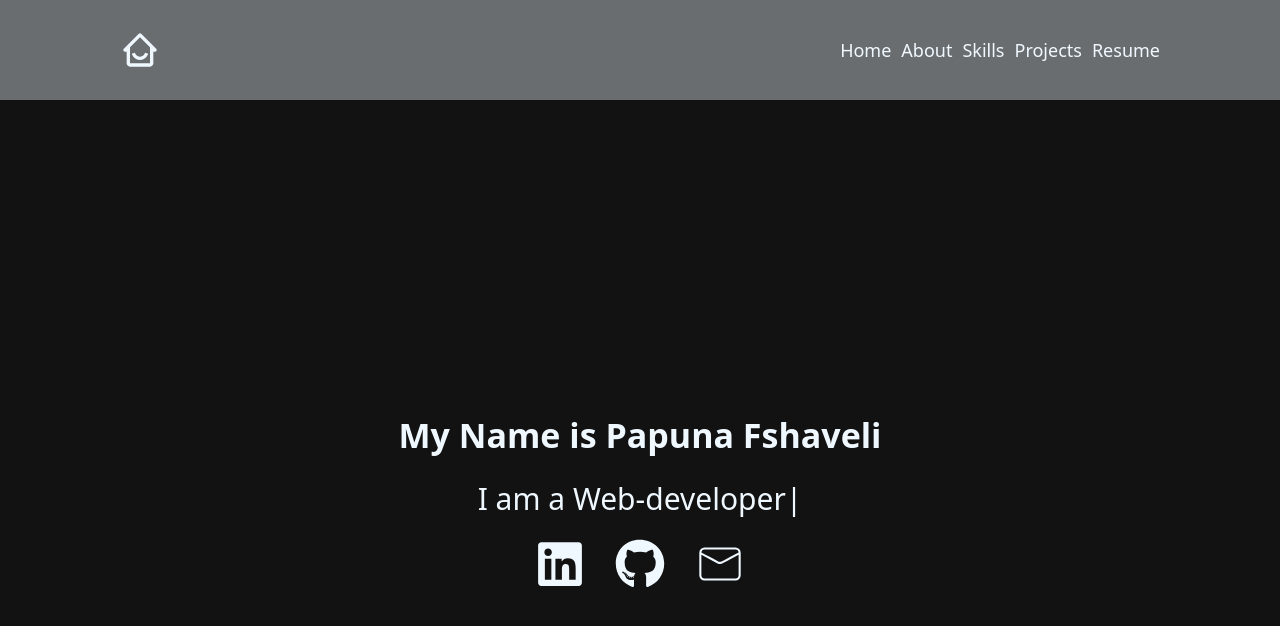
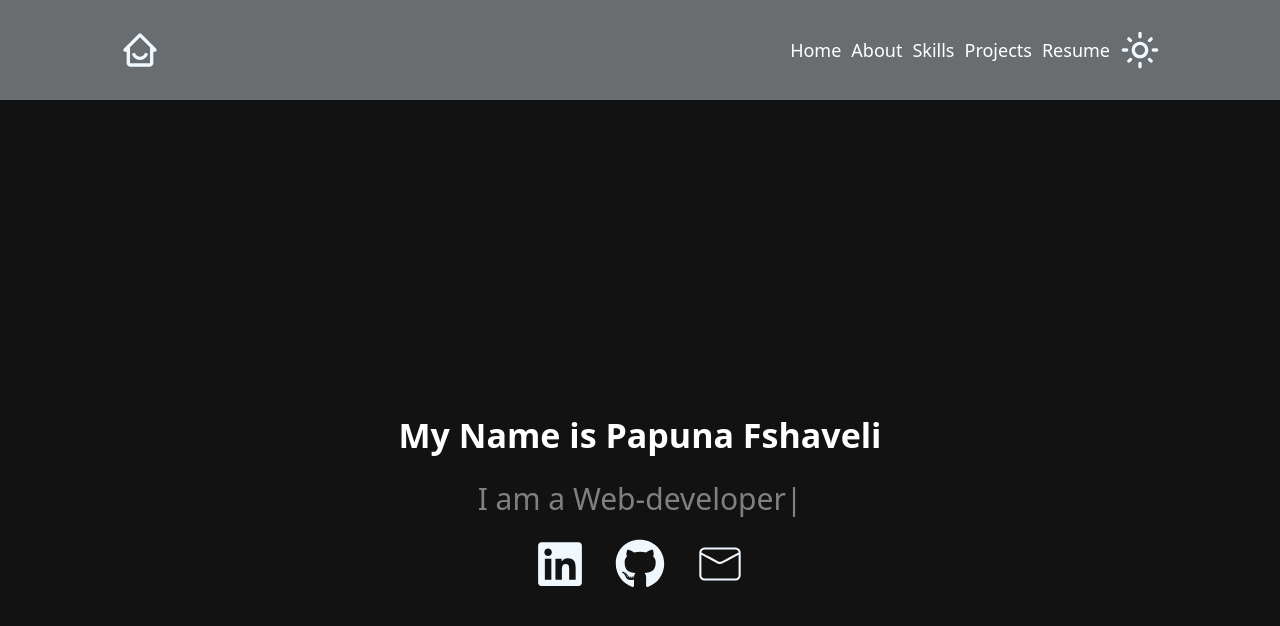
Before and after one commit to papunafshaveli/Resume-Papuna-Fshaveli, a React (Vite) app: page / in a window 1280 px wide. Shown: the top 626 px of the page. Built offline with nearby package versions, Linux system fonts and the light colour scheme.

Commit message:
add context

```diff
--- a/src/components/App.tsx
+++ b/src/components/App.tsx
@@ -8,18 +8,23 @@ import Skills from "../pages/Skills/Skills";
 import Projects from "../pages/Projects/Projects";
 import Resume from "../pages/Resume/Resume";
 import { AppContainer } from "./styles";
-import { useEffect } from "react";
+import { createContext, useEffect, useState } from "react";
+
+export const ThemesContext = createContext(false);
 
 function App() {
   const navigateToHome = useNavigate();
+
+  const [isDarkMode, setIsDarkMode] = useState(true);
 
   useEffect(() => {
     navigateToHome("/");
   }, []);
 
   return (
-    <AppContainer>
-      <Header />
+    <ThemesContext.Provider value={isDarkMode}>
+      <AppContainer isDarkMode={isDarkMode}>
+        <Header isDarkMode={isDarkMode} setIsDarkMode={setIsDarkMode} />
 
         <Routes>
           <Route path="/" element={<Home />} />
@@ -29,6 +34,7 @@ function App() {
           <Route path="/resume" element={<Resume />} />
         </Routes>
       </AppContainer>
+    </ThemesContext.Provider>
   );
 }
 
--- a/src/components/Header.tsx
+++ b/src/components/Header.tsx
@@ -1,7 +1,16 @@
-import { useEffect, useState } from "react";
+import {
+  Dispatch,
+  SetStateAction,
+  useContext,
+  useEffect,
+  useState,
+} from "react";
 import { RxHamburgerMenu } from "react-icons/rx";
 import { useNavigate } from "react-router-dom";
 import { BiHomeSmile } from "react-icons/bi";
+import { MdOutlineLightMode } from "react-icons/md";
+import { FcNightPortrait } from "react-icons/fc";
+import { BiSolidHomeHeart } from "react-icons/bi";
 
 import { useDimensions } from "../hooks/useDimensions";
 import {
@@ -11,8 +20,15 @@ import {
   StyledNav,
   StyledNavLink,
 } from "./styles";
+import { ThemesContext } from "./App";
 
-const Header = () => {
+const Header = ({
+  isDarkMode,
+  setIsDarkMode,
+}: {
+  isDarkMode: boolean;
+  setIsDarkMode: Dispatch<SetStateAction<boolean>>;
+}) => {
   const navigate = useNavigate();
 
   const [burgerIsVisible, setBurgerIsVisible] = useState(true);
@@ -27,20 +43,55 @@ const Header = () => {
     }
   }, [width, navIsVisible, burgerIsVisible]);
 
+  const themes = useContext(ThemesContext);
+
   return (
-    <HeaderContainer>
+    <HeaderContainer themes={themes}>
       <HomeIconWrapper>
-        <BiHomeSmile size={40} onClick={() => navigate("/")} />
+        {themes ? (
+          <BiHomeSmile size={40} onClick={() => navigate("/")} />
+        ) : (
+          <BiSolidHomeHeart
+            color="black"
+            size={40}
+            onClick={() => navigate("/")}
+          />
+        )}
       </HomeIconWrapper>
 
       {navIsVisible && (
         <div>
           <StyledNav>
-            <StyledNavLink to="/">Home</StyledNavLink>
-            <StyledNavLink to="/about">About</StyledNavLink>
-            <StyledNavLink to="/skills">Skills</StyledNavLink>
-            <StyledNavLink to="/projects">Projects</StyledNavLink>
-            <StyledNavLink to="/resume">Resume</StyledNavLink>
+            <StyledNavLink themes={themes} to="/">
+              Home
+            </StyledNavLink>
+            <StyledNavLink themes={themes} to="/about">
+              About
+            </StyledNavLink>
+            <StyledNavLink themes={themes} to="/skills">
+              Skills
+            </StyledNavLink>
+            <StyledNavLink themes={themes} to="/projects">
+              Projects
+            </StyledNavLink>
+            <StyledNavLink themes={themes} to="/resume">
+              Resume
+            </StyledNavLink>
+            {themes ? (
+              <MdOutlineLightMode
+                size={40}
+                onClick={() => {
+                  setIsDarkMode(!isDarkMode);
+                }}
+              />
+            ) : (
+              <FcNightPortrait
+                size={40}
+                onClick={() => {
+                  setIsDarkMode(!isDarkMode);
+                }}
+              />
+            )}
           </StyledNav>
         </div>
       )}
--- a/src/components/styles.ts
+++ b/src/components/styles.ts
@@ -2,20 +2,22 @@ import { NavLink } from "react-router-dom";
 import styled from "styled-components";
 import { device } from "../device/device";
 //app
-export const AppContainer = styled.div`
+export const AppContainer = styled.div<{ isDarkMode: boolean }>`
+  min-height: 100vh;
   display: flex;
   flex-direction: column;
   align-items: center;
+  background: ${(props) => (props.isDarkMode ? "rgb(18, 18, 18);" : "#CFCBCA")};
 `;
 //Header
-export const HeaderContainer = styled.div`
+export const HeaderContainer = styled.div<{ themes: boolean }>`
   width: 100%;
 
   display: flex;
   align-items: center;
   justify-content: space-between;
 
-  background-color: #6a6d70;
+  background-color: ${(props) => (props.themes ? "#6a6d70" : "#F5EBE8")};
   padding: 10px 0;
 
   @media ${device.mobileL} {
@@ -58,9 +60,10 @@ export const StyledNav = styled.nav`
   }
 `;
 
-export const StyledNavLink = styled(NavLink)`
+export const StyledNavLink = styled(NavLink)<{ themes: boolean }>`
   text-decoration: none;
   font-size: 1.8rem;
+  color: ${(props) => (props.themes ? "white" : "black")};
 
   cursor: pointer;
 
--- a/src/pages/Home/Home.tsx
+++ b/src/pages/Home/Home.tsx
@@ -8,6 +8,8 @@ import {
   IntroAnimation,
   Introduction,
 } from "./styles";
+import { useContext } from "react";
+import { ThemesContext } from "../../components/App";
 
 const Home = () => {
   const visitLinkedin = () => {
@@ -24,9 +26,10 @@ const Home = () => {
   const sendEmail = () => {
     window.location.href = "mailto:papunafshaveli@gmail.com";
   };
+  const themes = useContext(ThemesContext);
   return (
     <HomePageContainer>
-      <Introduction>My Name is Papuna Fshaveli</Introduction>
+      <Introduction themes={themes}>My Name is Papuna Fshaveli</Introduction>
       <IntroAnimation>
         <TypeAnimation
           sequence={[
@@ -38,7 +41,11 @@ const Home = () => {
           ]}
           wrapper="span"
           speed={50}
-          style={{ fontSize: "3rem", display: "inline-block" }}
+          style={{
+            fontSize: "3rem",
+            display: "inline-block",
+            color: "GrayText",
+          }}
           repeat={Infinity}
         />
       </IntroAnimation>
--- a/src/pages/Home/styles.ts
+++ b/src/pages/Home/styles.ts
@@ -10,7 +10,8 @@ export const HomePageContainer = styled.div`
   gap: 20px;
 `;
 
-export const Introduction = styled.h1`
+export const Introduction = styled.h1<{ themes: boolean }>`
+  color: ${(props) => (props.themes ? "white" : "black")};
   font-size: 3.4rem;
   text-align: center;
 `;
```
Lines whose indentation alone changed are shown as unchanged.
